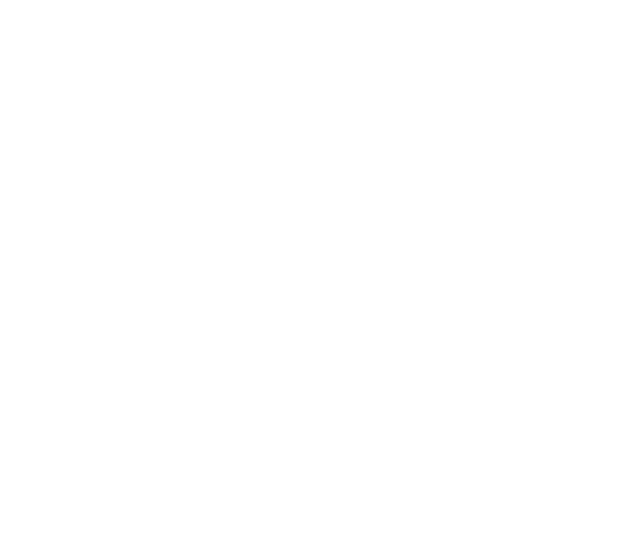
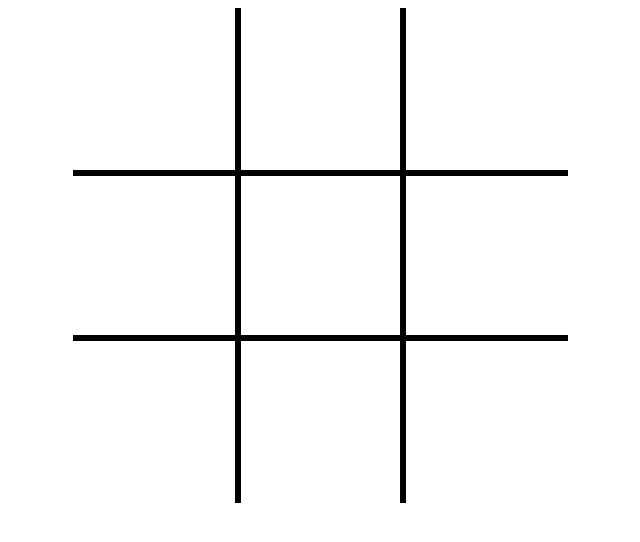
Before and after one commit to BrianBNeal/tic-tac-toe, a plain HTML site: page index.html in a window 1280 px wide. Shown: the whole page, without its empty margins (317-957 px from the left). Drawn offline with Linux system fonts and the light colour scheme.

Commit message:
created grid, letters show up when square is clicked

```diff
--- a/index.html
+++ b/index.html
@@ -2,7 +2,7 @@
 <html lang="en">
 <head>
   <meta charset="utf-8">
-  <title>Nashville Software School</title>
+  <title>Tic Tac Toe</title>
   <link rel="stylesheet" href="./styles.css">
 
 </head>
@@ -12,10 +12,18 @@
 
   <header></header>
 
-  <article>
-    <header></header>
-    <section></section>
-    <footer></footer>
+  <article id="main__container">
+    <div id="grid__container">
+      <div id="top__left" class="square left top"></div>
+      <div id="top__center" class="square center top"></div>
+      <div id="top__right" class="square right top"></div>
+      <div id="mid__left" class="square left mid"></div>
+      <div id="mid__center" class="square center mid"></div>
+      <div id="mid__right" class="square right mid"></div>
+      <div id="bottom__left" class="square left bottom"></div>
+      <div id="bottom__center" class="square center bottom"></div>
+      <div id="bottom__right" class="square right bottom"></div>
+    </div>
   </article>
 
   <footer></footer>
--- a/main.js
+++ b/main.js
@@ -0,0 +1,38 @@
+// #1 and #2 are repeated until a row of 3 of the same character is created
+// When a win happens:
+// Alert the players who won
+// Disallow any further clicks on the game board
+// Display a Play Again button that resets the game
+// For a tie:
+// Alert players that game has ended in a tie
+// Display a Play Again button that resets the game
+
+//Turn Counter to determine which letter to place
+let turnCounter = 1
+
+// Create reference to the game spaces
+let allSquares = document.getElementsByClassName("square")
+
+// Add a click event listener to each square
+for (const square of allSquares) {
+    square.addEventListener(
+        "click",
+        (event) => {
+
+
+            //add a div with a letter inside to the chosen square
+            if (turnCounter % 2 === 0 && turnCounter < 10) {
+                square.innerHTML = `<p class="o">O</p>`
+                turnCounter += 1
+            } else if (turnCounter < 10) {
+                square.innerHTML = `<p class="x">X</p>`
+                turnCounter += 1
+            }
+        }
+    )
+}
+
+//Announce the end of the game
+if (turnCounter === 10) {
+    window.alert("It was a tie!")
+}
--- a/styles.css
+++ b/styles.css
@@ -0,0 +1,66 @@
+/* Create a 3x3 grid using display:grid to form
+a tic tac toe board */
+
+article {
+    display: flex;
+    justify-content: center;
+    align-items: center;
+}
+
+#grid__container {
+    display: grid;
+    height: 500px;
+    width: 500px;
+    grid-template-columns: 33% 33% 33%;
+    grid-template-rows: 33% 33% 33%;
+}
+
+.left {
+    border-right: 3px solid black;
+    grid-column-start: 1;
+}
+
+.center {
+    border-left: 3px solid black;
+    border-right: 3px solid black;
+    grid-column-start: 2;
+}
+
+.right {
+    border-left: 3px solid black;
+    grid-column-start: 3;
+}
+
+.top {
+    border-bottom: 3px solid black;
+    grid-row-start: 1;
+}
+
+.mid {
+    border-bottom: 3px solid black;
+    border-top: 3px solid black;
+    grid-row-start: 2;
+}
+
+.bottom {
+    border-top: 3px solid black;
+    grid-row-start: 3;
+}
+
+.square{
+    display: flex;
+    justify-content: center;
+    align-items: center;
+}
+
+p {
+    font-size: 10em;
+}
+
+.o {
+    color: blue;
+}
+
+.x {
+    color: red;
+}
```
